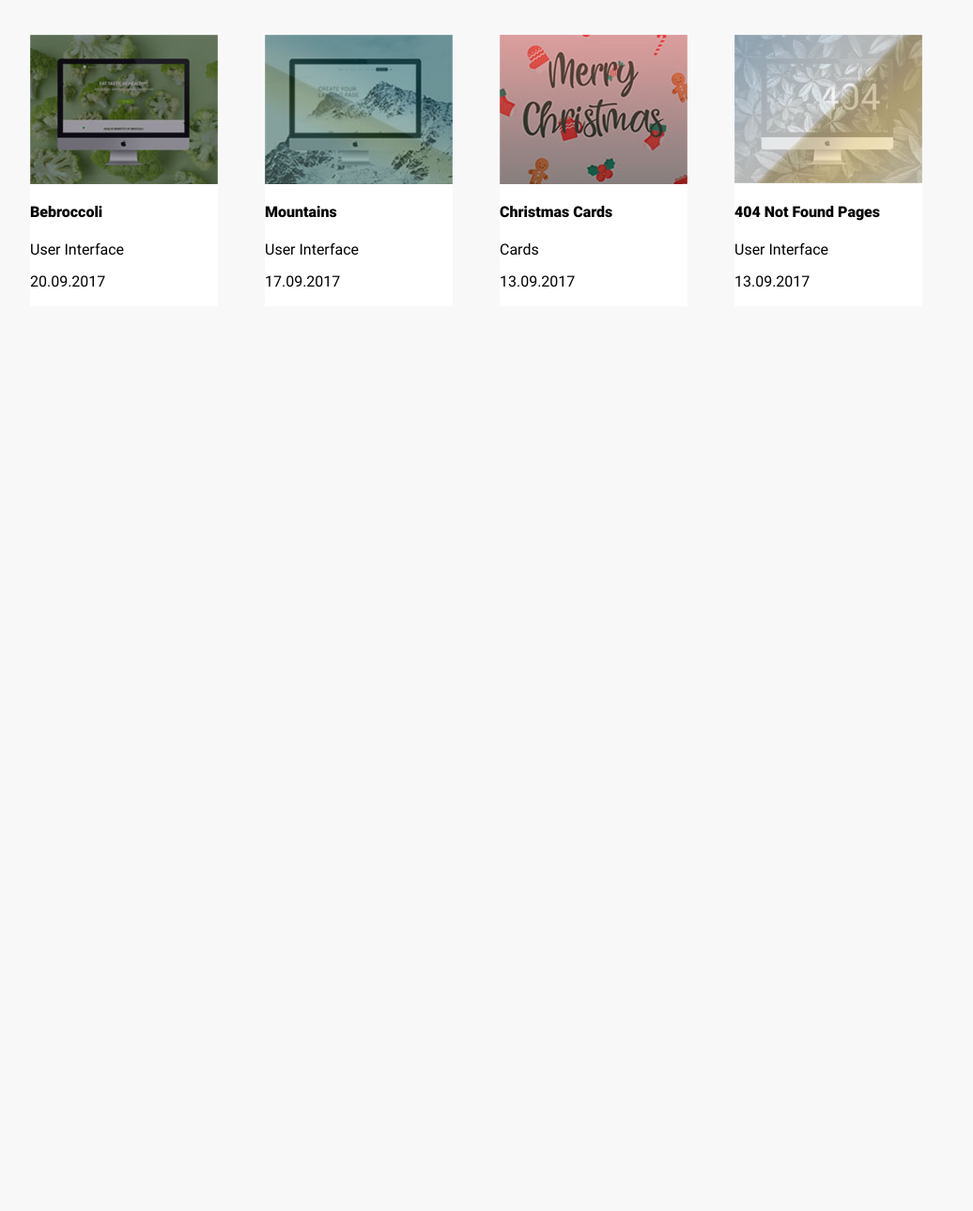
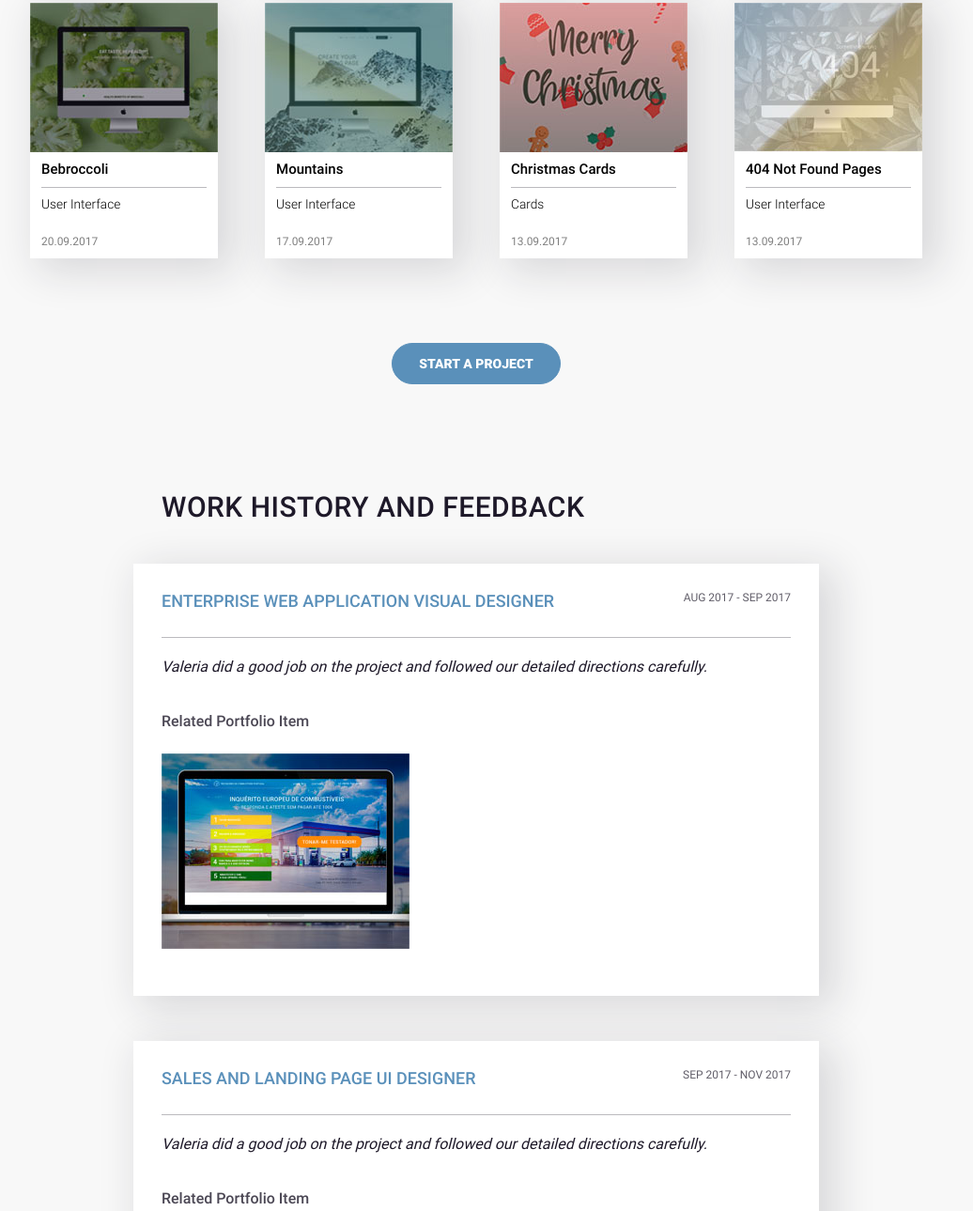
Before and after one commit to FerJke/winter-landing, a website: page src/index.html in a window 1280 px wide. Shown: the part 2253-3542 px from the top of the page at 94% size, without its empty margins (133-1169 px from the left). Before the commit the page ends 2698 px from the top, so only its background shows below. Drawn offline with nearby package versions, Linux system fonts and the light colour scheme; files that its build step writes are made by us from their sources.

Commit message:
Section history was added

```diff
--- a/src/index.html
+++ b/src/index.html
@@ -79,80 +79,138 @@
       <h3 class="portfolio__title">Portfolio</h3>
       <ul class="portfolio__list">
         <li class="portfolio__item">
+          <a class="product__link" href="#">
             <img src="img/portfolio/portf-1.jpg" alt="">
+          </a>
           <h4 class="product__title">Bebroccoli</h4>
           <p class="product__txt">User Interface</p>
           <p class="product__date">20.09.2017</p>
         </li>
         <li class="portfolio__item">
+          <a class="product__link" href="#">
             <img src="img/portfolio/portf-2.jpg" alt="">
+          </a>
           <h4 class="product__title">Mountains</h4>
           <p class="product__txt">User Interface</p>
           <p class="product__date">17.09.2017</p>
         </li>
         <li class="portfolio__item">
+          <a class="product__link" href="#">
             <img src="img/portfolio/portf-3.jpg" alt="">
+          </a>
           <h4 class="product__title">Christmas Cards</h4>
           <p class="product__txt">Cards</p>
           <p class="product__date">13.09.2017</p>
         </li>
         <li class="portfolio__item">
+          <a class="product__link" href="#">
             <img src="img/portfolio/portf-4.jpg" alt="">
+          </a>
           <h4 class="product__title">404 Not Found Pages</h4>
           <p class="product__txt">User Interface</p>
           <p class="product__date">13.09.2017</p>
         </li>
         <li class="portfolio__item">
+          <a class="product__link" href="#">
             <img src="img/portfolio/portf-5.jpg" alt="">
+          </a>
           <h4 class="product__title">Music Player</h4>
           <p class="product__txt">User Interface</p>
           <p class="product__date">12.09.2017</p>
         </li>
         <li class="portfolio__item">
+          <a class="product__link" href="#">
             <img src="img/portfolio/portf-6.jpg" alt="">
+          </a>
           <h4 class="product__title">Trusted Choice. Wedding</h4>
           <p class="product__txt">User Interface</p>
           <p class="product__date">11.09.2017</p>
         </li>
         <li class="portfolio__item">
+          <a class="product__link" href="#">
             <img src="img/portfolio/portf-7.jpg" alt="">
+          </a>
           <h4 class="product__title">Vacancy</h4>
           <p class="product__txt">User Interface</p>
           <p class="product__date">13.09.2017</p>
         </li>
         <li class="portfolio__item">
+          <a class="product__link" href="#">
             <img src="img/portfolio/portf-8.jpg" alt="">
+          </a>
           <h4 class="product__title">JOJO Cosmetics</h4>
           <p class="product__txt">User Interface</p>
           <p class="product__date">20.09.2017</p>
         </li>
         <li class="portfolio__item">
+          <a class="product__link" href="#">
             <img src="img/portfolio/portf-9.jpg" alt="">
+          </a>
           <h4 class="product__title">Bebroccoli</h4>
           <p class="product__txt">User Interface</p>
           <p class="product__date">20.09.2017</p>
         </li>
         <li class="portfolio__item">
+          <a class="product__link" href="#">
             <img src="img/portfolio/portf-10.jpg" alt="">
+          </a>
           <h4 class="product__title">Mountains</h4>
           <p class="product__txt">User Interface</p>
           <p class="product__date">17.09.2017</p>
         </li>
         <li class="portfolio__item">
+          <a class="product__link" href="#">
             <img src="img/portfolio/portf-11.jpg" alt="">
+          </a>
           <h4 class="product__title">Christmas Cards</h4>
           <p class="product__txt">Cards</p>
           <p class="product__date">13.09.2017</p>
         </li>
         <li class="portfolio__item">
+          <a class="product__link" href="#">
             <img src="img/portfolio/portf-12.jpg" alt="">
+          </a>
           <h4 class="product__title">404 Not Found Pages</h4>
           <p class="product__txt">User Interface</p>
           <p class="product__date">13.09.2017</p>
         </li>
       </ul>
+
+      <div class="portfolio__btn">
+        <a href="#" class="btn btn--main">start a project</a>
+      </div>
+
     </div>
   </section><!-- end portfolio -->
 
+  <div class="history">
+    <div class="history__container">
+      <p class="history__title">work history and feedback</p>
+      <section class="history__block">
+        <div class="history__block-header">
+          <h4 class="history__block-title">Enterprise Web Application Visual Designer</h4>
+          <p class="history__block-date">Aug 2017 - Sep 2017</p>
+        </div>
+        <p class="history__block-descr">Valeria did a good job on the project and followed our detailed directions carefully.</p>
+        <p class="history__block-info">Related Portfolio Item</p>
+        <img src="img/history/history-1.jpg" alt="">
+      </section>
+
+      <section class="history__block">
+        <div class="history__block-header">
+          <h4 class="history__block-title">Sales and Landing Page UI Designer</h4>
+          <p class="history__block-date">Sep 2017 - NOV 2017</p>
+        </div>
+        <p class="history__block-descr">Valeria did a good job on the project and followed our detailed directions carefully.</p>
+        <p class="history__block-info">Related Portfolio Item</p>
+        <img src="img/history/history-2.jpg" alt="">
+      </section>
+
+      <div class="history__btnBlock">
+        <a href="#" class="btn btn--transparent">show more</a>
+      </div>
+    </div>
+  </div><!-- end history -->
+
 </body>
 </html>
--- a/src/sass/components/button.scss
+++ b/src/sass/components/button.scss
@@ -31,6 +31,13 @@
     color: $color-hover;
     background-color: transparent;
     border-color: transparent;
+    border-radius: toRem(24);
+
+    &:hover {
+      background-color: transparent;
+      border-color: $color-hover;
+    }
+
   }
 
 }
--- /dev/null
+++ b/src/sass/sections/history.scss
@@ -0,0 +1,76 @@
+.history {
+  padding-top: toRem(58);
+  padding-bottom: toRem(90);
+}
+
+.history__container {
+  margin-left: auto;
+  margin-right: auto;
+  max-width: toRem(810);
+  padding: 0 toRem(40);
+}
+
+.history__title {
+  margin: 0;
+  margin-bottom: toRem(45);
+  padding-left: toRem(30);
+  color: #1e1929;
+  font-size: toRem(30);
+  font-weight: $fs-medium;
+  text-transform: uppercase;
+  line-height: 1;
+  letter-spacing: 0.5px;
+}
+
+.history__block {
+  margin-bottom: toRem(48);
+  padding: toRem(30) toRem(30) toRem(50);
+  background-color: #fff;
+  box-shadow: toRem(12) toRem(9) toRem(41.4) toRem(4.6) rgba(30, 25, 41, 0.14);
+}
+
+.history__block-header {
+  display: flex;
+  justify-content: space-between;
+  margin-bottom: toRem(22);
+  padding-bottom: toRem(27);
+  border-bottom: 1px solid #bbbabe;
+}
+
+.history__block-title {
+  margin: 0;
+  color: $color-hover;
+  font-size: toRem(18);
+  font-weight: $fs-medium;
+  text-transform: uppercase;
+}
+
+.history__block-date {
+  margin: 0;
+  color: rgba(#1e1929, 0.7);
+  font-size: toRem(12);
+  font-weight: $fs-regular;
+  text-transform: uppercase;
+}
+
+.history__block-descr {
+  margin: 0;
+  margin-bottom: toRem(40);
+  color: #1e1929;
+  font-size: toRem(16);
+  font-weight: $fs-regular;
+  font-style: italic;
+}
+
+.history__block-info {
+  margin: 0;
+  margin-bottom: toRem(25);
+  color: rgba(#1e1929, 0.8);
+  font-size: toRem(16);
+  font-weight: $fs-medium;
+}
+
+.history__btnBlock {
+  padding-top: toRem(5);
+  text-align: center;
+}
--- a/src/sass/sections/portfolio.scss
+++ b/src/sass/sections/portfolio.scss
@@ -24,6 +24,7 @@
   flex-wrap: wrap;
   justify-content: space-between;
 
+  margin-bottom: toRem(45);
   padding-left: 0;
   list-style-type: none;
 }
@@ -32,5 +33,42 @@
   margin-bottom: toRem(45);
   min-width: toRem(200);
   max-width: toRem(200);
+  padding-bottom: toRem(10);
   background-color: #fff;
+  box-shadow: toRem(12) toRem(9) toRem(41.4) toRem(4.6) rgba(30, 25, 41, 0.14);
+  transition: box-shadow 0.3s linear;
+
+  &:hover {
+      box-shadow: toRem(3) toRem(6) toRem(41.4) toRem(4.6) rgba(30, 25, 41, 0.35);
+  }
+
 }
+
+.product__link {
+  display: block;
+}
+
+.product__title {
+  margin: toRem(10) toRem(12);
+  padding-bottom: toRem(10);
+  font-size: toRem(15);
+  font-weight: $fs-medium;
+  border-bottom: 1px solid #bbbabe;
+}
+
+.product__txt {
+  margin: 0 toRem(12) 0;
+  margin-bottom: toRem(25);
+  font-size: toRem(13.7);
+  font-weight: $fs-light;
+}
+
+.product__date {
+  margin: 0 toRem(12) 0;
+  color: rgba($color-main, 0.5);
+  font-size: toRem(12);
+}
+
+.portfolio__btn {
+  text-align: center;
+}
--- a/src/sass/style.scss
+++ b/src/sass/style.scss
@@ -9,3 +9,4 @@
 @import "sections/banner";
 @import "sections/about";
 @import "sections/portfolio";
+@import "sections/history";
```
Also changed, not shown: src/img/history/history-1.jpg (added), src/img/history/history-2.jpg (added). Lines whose indentation alone changed are shown as unchanged.
